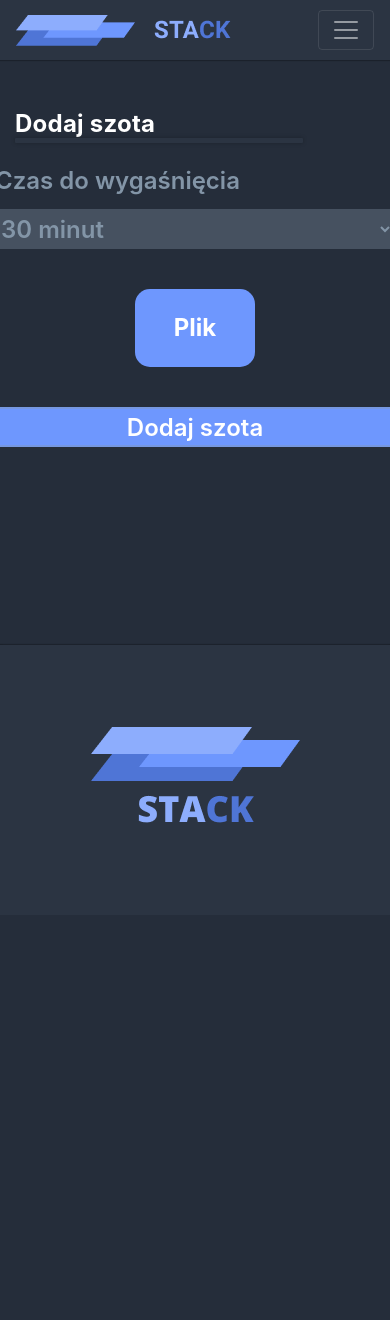
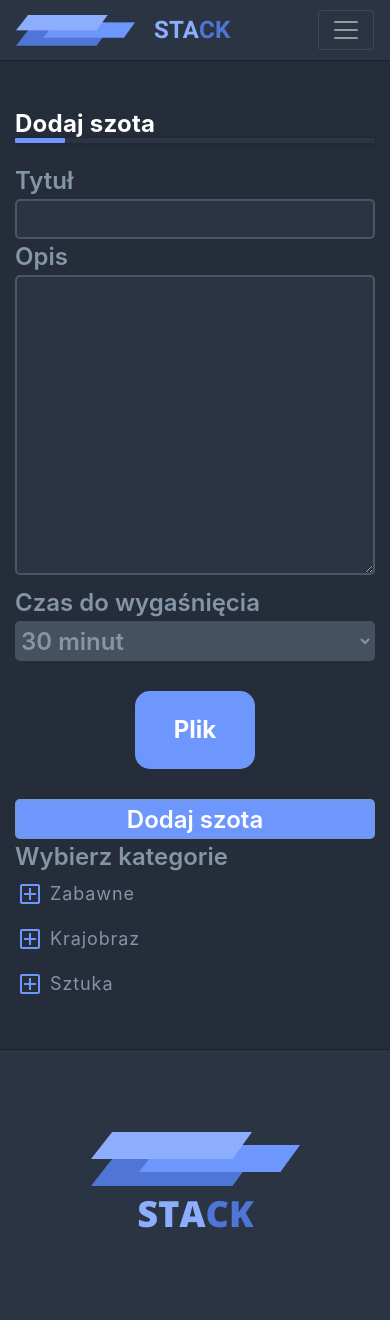
Before and after one commit to Rojson/stack, a PHP site: page /add.php in a window 390 px wide; the page is wider, and only the part inside the window is pictured. Before the commit the page ends 823 px from the top of that part, so only its background shows below. Run offline with PHP 8.4, Linux system fonts and the light colour scheme; data that the repository does not hold is empty; style sheets or scripts are compiled from the project's sources.

Commit message:
add responsive

```diff
--- a/add.php
+++ b/add.php
@@ -6,6 +6,7 @@
     <link rel='stylesheet' href="css/add.css">
     <link rel='stylesheet' href="css/szot.css">
     <link rel='stylesheet' href="css/log.css">
+    <link rel='stylesheet' href="css/index.css">
     <meta name="viewport" content="width=device-width, initial-scale=1">
     <link rel="stylesheet" href="https://cdn.jsdelivr.net/npm/bootstrap@4.6.1/dist/css/bootstrap.min.css">
     <script src="https://cdn.jsdelivr.net/npm/jquery@3.5.1/dist/jquery.slim.min.js"></script>
@@ -14,7 +15,7 @@
     <script src="https://ajax.googleapis.com/ajax/libs/jquery/3.5.1/jquery.min.js"></script>
     <script src="js/log.js"></script>
 </head>
-<body class="vertical-container">
+<body class="bg">
 <?php
         require("registration.php");
     ?>
@@ -83,14 +84,15 @@
             </div>
         </div>
     </div>
-    <form id="upload_form" class="width row" action="upload.php" method="POST" enctype="multipart/form-data" onsubmit="return validateForm()">
-        <div class="col-sm-3 col">
+    <div class="container-lg">
+        <form id="upload_form" class="row" action="upload.php" method="POST" enctype="multipart/form-data" onsubmit="return validateForm()">
+            <div class="col-sm-6 col-md-4 cols">
                     <span>Tytuł</span>
                     <input id="tytul" type="text" name="title" />
                     <span>Opis</span>
                     <textarea name="description"></textarea>
             </div>
-        <div class="col-sm-3 col">
+            <div class="col-sm-6 col-md-4 cols">
                     Czas do wygaśnięcia
                     <select name="expire">
                         <option value="30">30 minut</option>
@@ -103,7 +105,7 @@
                     </div>
                     <input type="submit" name="submit" value="Dodaj szota" class="submit">
             </div>
-        <div class="col-sm-3 col">
+            <div class="col-sm-6 col-md-4 cols">
                     Wybierz kategorie
                     <label class="search-box__row">
                         <input name="category[]" id="chceck-smieszne" value="Zabawne" type="checkbox" class="checkbox">
@@ -131,6 +133,7 @@
                     </label>
             </div>
         </form>
+    </div>
     <div class="horizontal-container footer">
         <img src="css/logo_f.png">
     </div>
--- a/css/add.css
+++ b/css/add.css
@@ -1,84 +1,16 @@
-.width {
-  width: 1200px;
-}
-
-.header {
-  font-style: normal;
-  font-weight: bold;
-  font-size: 24px;
-  line-height: 28px;
-  letter-spacing: 0.01em;
-  color: #FFFFFF;
-  margin-top: 90px;
-}
-
-.header__line {
-  background: #2B3442;
-  -webkit-box-shadow: 0px 0px 4px rgba(0, 0, 0, 0.25);
-          box-shadow: 0px 0px 4px rgba(0, 0, 0, 0.25);
-  border-radius: 1px;
-  width: 80%;
-  height: 5px;
-}
-
-.header__line--blue {
-  background-color: #6E97FE;
-  height: 5px;
-  width: 50px;
-  display: block;
-  border-radius: 1px;
-}
-
-.vertical-container {
-  display: -webkit-box;
-  display: -ms-flexbox;
-  display: flex;
-  -webkit-box-orient: vertical;
-  -webkit-box-direction: normal;
-      -ms-flex-direction: column;
-          flex-direction: column;
-  background-color: #252D3A;
-  -webkit-box-align: center;
-      -ms-flex-align: center;
-          align-items: center;
-}
-
 .row {
-  display: -webkit-box;
-  display: -ms-flexbox;
-  display: flex;
-  -ms-flex-wrap: wrap;
-      flex-wrap: wrap;
-  -webkit-box-pack: justify;
-      -ms-flex-pack: justify;
-          justify-content: space-between;
-  -webkit-box-align: start;
-      -ms-flex-align: start;
-          align-items: flex-start;
   padding-top: 20px;
 }
 
-.col {
-  display: -webkit-box;
-  display: -ms-flexbox;
-  display: flex;
-  -webkit-box-orient: vertical;
-  -webkit-box-direction: normal;
-      -ms-flex-direction: column;
-          flex-direction: column;
-  -webkit-box-align: start;
-      -ms-flex-align: start;
-          align-items: flex-start;
-  padding: 0px !important;
+.cols {
   font-style: normal;
   font-weight: 600;
   font-size: 24px;
-  display: flex;
   color: #8395A7;
   gap: 10px;
 }
 
-.col input {
+.cols input {
   border: 2px solid rgba(131, 149, 167, 0.35);
   -webkit-box-sizing: border-box;
           box-sizing: border-box;
@@ -88,7 +20,7 @@
   height: 40px;
 }
 
-.col textarea {
+.cols textarea {
   border: 2px solid rgba(131, 149, 167, 0.35);
   -webkit-box-sizing: border-box;
           box-sizing: border-box;
@@ -100,12 +32,12 @@
   padding: 5px;
 }
 
-.col #tytul {
+.cols #tytul {
   color: #8395A7 !important;
   padding: 5px;
 }
 
-.col #image {
+.cols #image {
   background-color: #6E97FE;
   content: "";
   background: none;
--- a/css/add.scss
+++ b/css/add.scss
@@ -2,61 +2,15 @@
 $bgcolor: #252D3A;
 $blue:#6E97FE;
 
-.width
-{
-    width: 1200px;
-}
-.header
-{
-    font-style: normal;
-    font-weight: bold;
-    font-size: 24px;
-    line-height: 28px;
-    letter-spacing: 0.01em;
-    color: #FFFFFF;
-    margin-top: 90px;
-}
-.header__line
-{
-    background: $primary_color;
-    box-shadow: 0px 0px 4px rgba(0, 0, 0, 0.25);
-    border-radius: 1px;
-    width: 80%;
-    height: 5px;
-}
-.header__line--blue
-{
-    background-color: $blue;
-    height: 5px;
-    width: 50px;
-    display: block;
-    border-radius: 1px;
-}
-.vertical-container
-{
-    display: flex;
-    flex-direction: column;
-    background-color: $bgcolor;
-    align-items: center;
-}
 .row
 {
-    display: flex;
-    flex-wrap: wrap;
-    justify-content: space-between;
-    align-items: flex-start;
     padding-top: 20px;
 }
-.col
+.cols
 {
-    display: flex;
-    flex-direction: column;
-    align-items: flex-start;
-    padding: 0px !important;
     font-style: normal;
     font-weight: 600;
     font-size: 24px;
-    display: flex;
     color: #8395A7;
     gap: 10px;
     input
--- a/search.php
+++ b/search.php
@@ -88,6 +88,7 @@
                     <div class="search-box__header">
                         Wybierz kategorie
                     </div>
+
                     <label class="search-box__row">
                         <input id="chceck-smieszne" type="checkbox" class="checkbox">
                         <div class="search-box__checkbox">
```
Also changed, not shown: 1 other file. Lines whose indentation alone changed are shown as unchanged.
